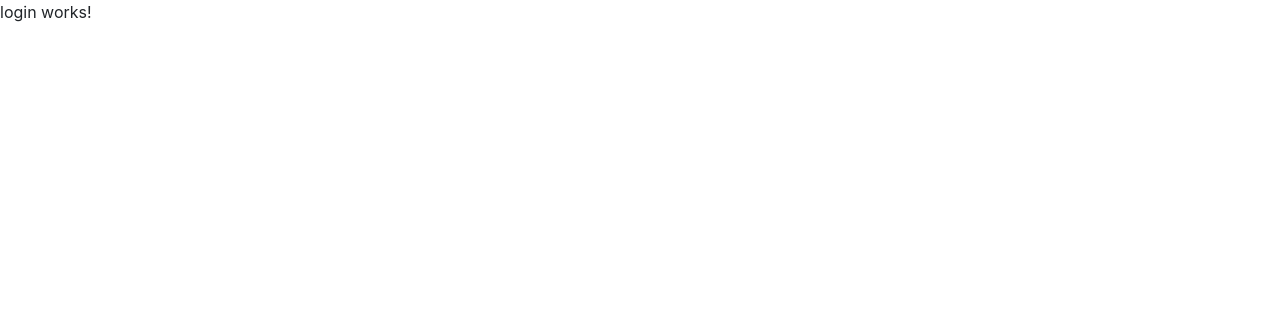
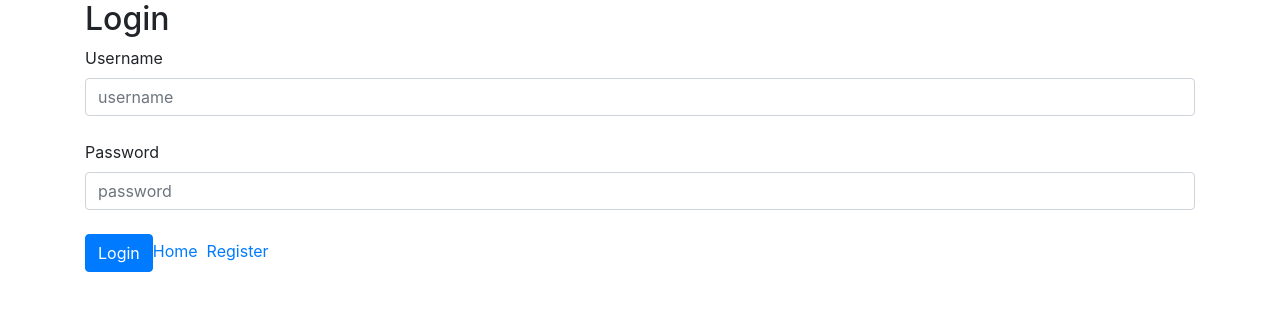
Before and after one commit to shardik95/Virtual-University-AngularJs, an Angular app: page /login in a window 1280 px wide. Shown: the top 310 px of the page. Built offline with nearby package versions, Linux system fonts and the light colour scheme.

Commit message:
login,profile,logout done

```diff
--- a/src/app/login/login.component.html
+++ b/src/app/login/login.component.html
@@ -1,3 +1,16 @@
-<p>
-  login works!
-</p>
+<div class="container">
+  <h2>Login</h2>
+  <div class="alert alert-danger" role="alert" *ngIf="loginValid">
+    Invalid Login credentials
+  </div>
+  <label for="username">Username</label>
+  <input type="text" placeholder="username" class="form-control" id="username" [(ngModel)]="username">
+  <br/>
+  <label for="password">Password</label>
+  <input type="password" placeholder="password" class="form-control" id="password" [(ngModel)]="password">
+  <br/>
+  <button class="btn btn-primary" (click)="login(username,password)">Login</button>
+
+  <a routerLink="/home">Home</a>&nbsp;
+  <a routerLink="/register">Register</a>
+</div>
--- a/src/app/login/login.component.ts
+++ b/src/app/login/login.component.ts
@@ -1,4 +1,6 @@
 import { Component, OnInit } from '@angular/core';
+import {UserServiceClient} from '../services/user.service.client';
+import {Router} from '@angular/router';
 
 @Component({
   selector: 'app-login',
@@ -7,9 +9,25 @@ import { Component, OnInit } from '@angular/core';
 })
 export class LoginComponent implements OnInit {
 
-  constructor() { }
+  username;
+  password;
+  loginValid=false;
+
+  constructor(private service:UserServiceClient,private router:Router) { }
 
   ngOnInit() {
   }
 
+  login(username,password){
+     this.service.login(username,password)
+       .then(user=>{
+         if(user.username=='NOT FOUND'){
+           this.loginValid=true
+         }
+         else{
+           this.router.navigate(['profile'])
+         }
+       });
+  }
+
 }
--- a/src/app/profile/profile.component.html
+++ b/src/app/profile/profile.component.html
@@ -1,3 +1,27 @@
-<p>
-  profile works!
-</p>
+<div class="container">
+  <h2>Profile</h2>
+  <br/>
+  <label for="username">Username</label>
+  <input type="text" placeholder="username" class="form-control" id="username" readonly [(ngModel)]="user.username">
+  <br/>
+  <label for="password">Password</label>
+  <input type="password" placeholder="password" class="form-control" id="password" [(ngModel)]="user.password">
+  <br/>
+  <label for="firstName">First Name</label>
+  <input type="text" placeholder="First Name" class="form-control" id="firstName" [(ngModel)]="user.firstName">
+  <br/>
+  <label for="lastName">Last Name</label>
+  <input type="text" placeholder="Last Name" class="form-control" id="lastName" [(ngModel)]="user.lastName">
+  <br/>
+  <label for="phone">Phone no</label>
+  <input type="text" placeholder="Phone no" class="form-control" id="phone" [(ngModel)]="user.phone">
+  <br/>
+  <label for="email">Email</label>
+  <input type="email" placeholder="Email" class="form-control" id="email" [(ngModel)]="user.email">
+  <br/>
+  <label for="address">Address</label>
+  <input type="text" placeholder="address" class="form-control" id="address" [(ngModel)]="user.address">
+  <br/>
+  <button class="btn-primary btn" (click)="updateProfile()">Update profile</button>
+  <button class="btn btn-primary float-right" (click)="logout()">Logout</button>
+</div>
--- a/src/app/profile/profile.component.ts
+++ b/src/app/profile/profile.component.ts
@@ -1,4 +1,7 @@
 import { Component, OnInit } from '@angular/core';
+import {UserServiceClient} from '../services/user.service.client';
+import {User} from '../models/user.model.client';
+import {Router} from '@angular/router';
 
 @Component({
   selector: 'app-profile',
@@ -7,9 +10,24 @@ import { Component, OnInit } from '@angular/core';
 })
 export class ProfileComponent implements OnInit {
 
-  constructor() { }
+  constructor(private service:UserServiceClient,private router:Router) { }
+
+  user: User = new User();
 
   ngOnInit() {
+    this.service.findCurrentUser()
+      .then(user=>this.user=user)
+  }
+
+  updateProfile(){
+    this.service.updateProfile(this.user)
+      .then(()=>this.service.findCurrentUser())
+      .then(user=>this.user=user)
+  }
+
+  logout(){
+    this.service.logout()
+      .then(()=>this.router.navigate(['login']))
   }
 
 }
--- a/src/app/services/user.service.client.ts
+++ b/src/app/services/user.service.client.ts
@@ -1,6 +1,8 @@
 export class UserServiceClient{
 
   USER_URL = "http://localhost:4000/api/user";
+  LOGIN_URL = "http://localhost:4000/api/login";
+  PROFILE_URL = "http://localhost:4000/api/profile"
 
   createUser(username,password){
 
@@ -21,8 +23,48 @@ export class UserServiceClient{
   }
 
   findUserByUserName(username){
-
     return fetch(this.USER_URL+"/"+username);
   }
 
+  login(username,password){
+    var user = {
+      username:username,
+      password:password
+    }
+
+    return fetch(this.LOGIN_URL,{
+      credentials:'include',
+      method:'post',
+      body:JSON.stringify(user),
+      headers:{
+        'content-type':'application/json'
+      }
+    }).then(response=>response.json())
+  }
+
+  findCurrentUser(){
+    return fetch(this.PROFILE_URL,{
+      credentials:'include',
+    })
+      .then(response=>response.json());
+  }
+
+  logout(){
+    return fetch("http://localhost:4000/api/logout",{
+      method:'post',
+      credentials: 'include'
+    })
+  }
+
+  updateProfile(user){
+    return fetch(this.PROFILE_URL,{
+      credentials:'include',
+      method:'put',
+      body:JSON.stringify(user),
+      headers:{
+        'content-type':'application/json'
+      }
+    }).then(response=>response.json());
+  }
+
 }
```
Also changed, not shown: src/app/models/user.model.client.ts (added, +9 -0 lines).
